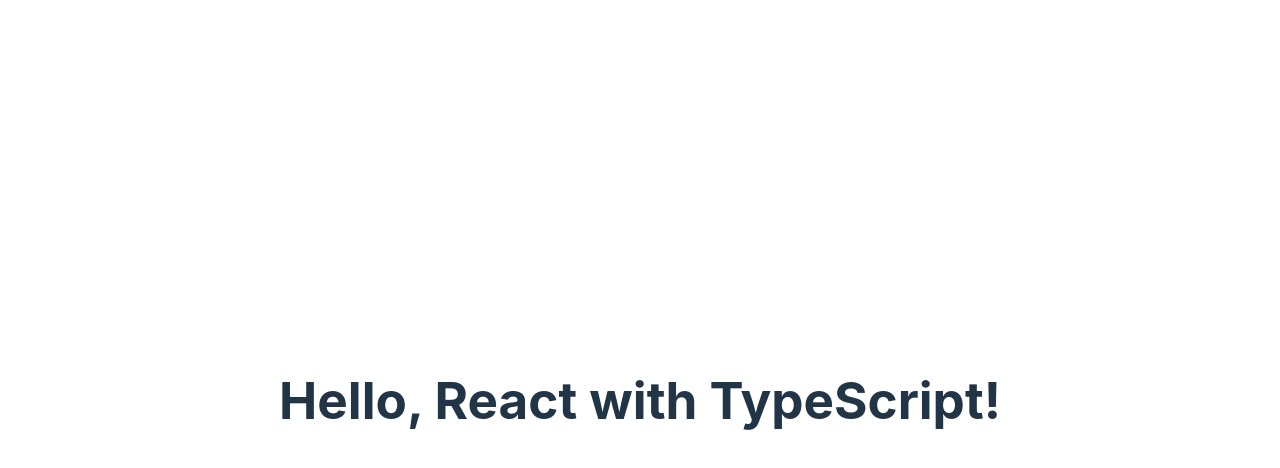
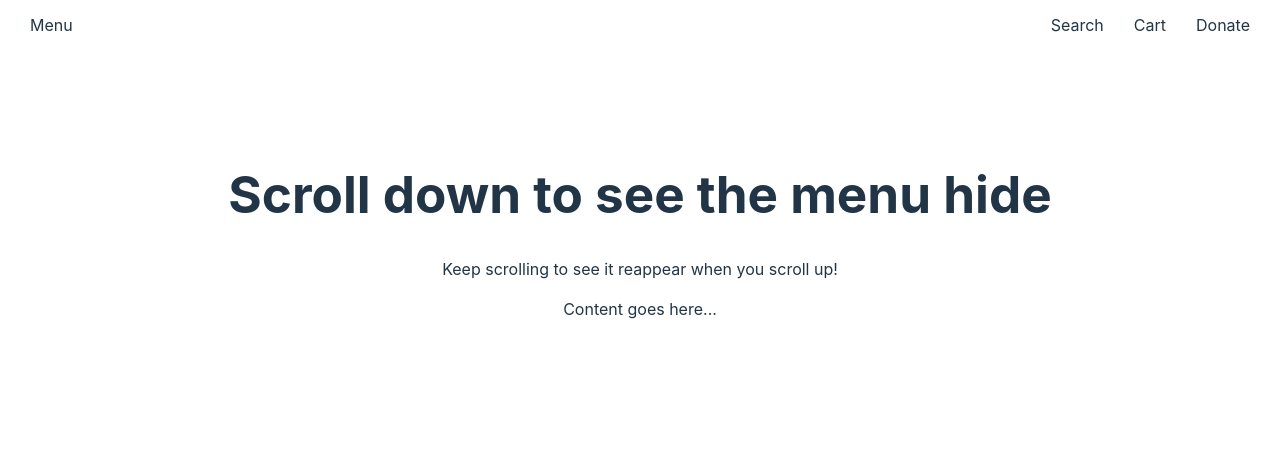
Before and after one commit to ThisIsTheNewOne/newProjects, a React (Vite) app in the folder ArtGalleryProject-Layout/: page / in a window 1280 px wide. Shown: the top 468 px of the page. Built offline with nearby package versions, Linux system fonts and the light colour scheme.

Commit message:
adding the menu

```diff
--- a/ArtGalleryProject-Layout/src/App.tsx
+++ b/ArtGalleryProject-Layout/src/App.tsx
@@ -2,14 +2,24 @@
 // import reactLogo from './assets/react.svg'
 // import viteLogo from '/vite.svg'
 import './App.css'
-import Hello from './components/Hello'
+// import Hello from './components/Hello'
+import Menu from './components/Menu'
 
 function App() {
   // const [count, setCount] = useState(0)
 
   return (
     <>
-        <Hello name="React with TypeScript" />
+       <div>
+        <Menu />
+        <div style={{ padding: '100px 20px' }}>
+          <h1>Scroll down to see the menu hide</h1>
+          <p>Keep scrolling to see it reappear when you scroll up!</p>
+          <div style={{ height: '2000px' }}>
+            <p>Content goes here...</p>
+          </div>
+        </div>
+      </div>
     </>
   )
 }
--- /dev/null
+++ b/ArtGalleryProject-Layout/src/components/Menu.tsx
@@ -0,0 +1,37 @@
+import React, { useState, useEffect } from 'react';
+import { MenuLeft, MenuRight, Nav } from '../styles/GlobalStyles';
+
+const Menu: React.FC = () => {
+  const [isVisible, setIsVisible] = useState(true);
+  const [lastScrollY, setLastScrollY] = useState(0);
+
+  // Hide menu on scroll
+  const handleScroll = () => {
+    if (window.scrollY > lastScrollY) {
+      setIsVisible(false); // Hide menu
+    } else {
+      setIsVisible(true); // Show menu
+    }
+    setLastScrollY(window.scrollY);
+  };
+
+  useEffect(() => {
+    window.addEventListener('scroll', handleScroll);
+    return () => {
+      window.removeEventListener('scroll', handleScroll);
+    };
+  }, [lastScrollY]);
+
+  return (
+    <Nav isVisible={isVisible}>
+      <MenuLeft>Menu</MenuLeft>
+      <MenuRight>
+        <span>Search</span>
+        <span>Cart</span>
+        <span>Donate</span>
+      </MenuRight>
+    </Nav>
+  );
+};
+
+export default Menu;
--- /dev/null
+++ b/ArtGalleryProject-Layout/src/styles/GlobalStyles.ts
@@ -0,0 +1,38 @@
+import styled from 'styled-components';
+
+export const Nav = styled.nav<{ isVisible: boolean }>`
+  position: fixed;
+  top: 0;
+  left: 0;
+  width: 100%;
+  height: 50px;
+  background-color: white;
+  /* box-shadow: 0 2px 5px rgba(0, 0, 0, 0.1); */
+  display: flex;
+  justify-content: space-between;
+  align-items: center;
+  padding: 0px;
+  transition: transform 0.3s ease-in-out;
+  z-index: 1000;
+  transform: ${({ isVisible }) => (isVisible ? 'translateY(0)' : 'translateY(-100%)')};
+`;
+
+export const MenuLeft = styled.div`
+  margin: 30px;
+`;
+
+export const MenuRight = styled.div`
+  display: flex;
+  margin: 30px;
+  gap: 30px;
+  font-size: 1rem;
+
+  span {
+    cursor: pointer;
+    transition: color 0.2s ease-in-out;
+
+    &:hover {
+      color: #007bff;
+    }
+  }
+`;
```
Also changed, not shown: ArtGalleryProject-Layout/src/styles/shared/Layout.ts (added, +21 -0 lines), ArtGalleryProject-Layout/src/styles/shared/Flex.ts (added).
